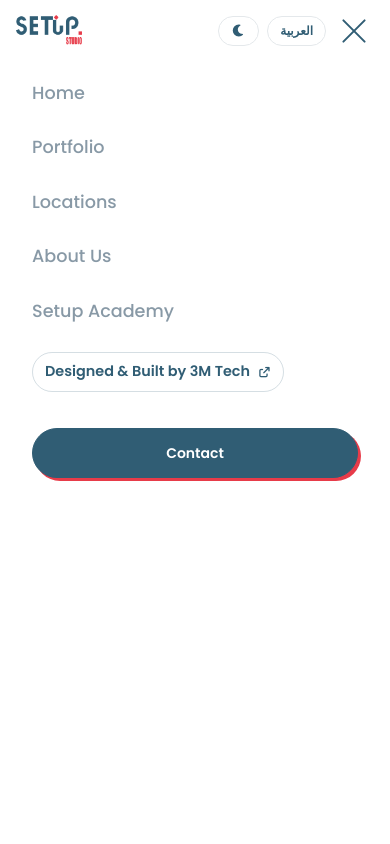
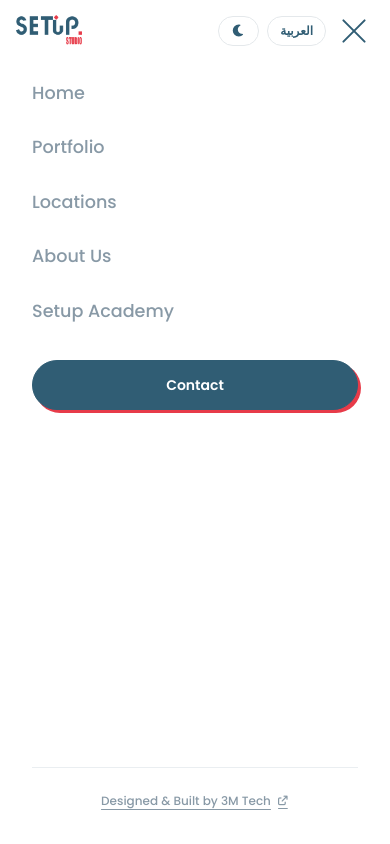
Before and after one commit to threemteach/setup-studio, a React (Vite) app in the folder frontend/: page /admin/login in a window 390 px wide. Both pictures are taken after a click on the button 354 px from the left and 31 px from the top of the page. Shown: the top 844 px of the page. Built offline with nearby package versions, Linux system fonts and the light colour scheme; no server answers.

Commit message:
Move mobile 3M credit below navigation

```diff
--- a/frontend/src/components/ui/Navbar.jsx
+++ b/frontend/src/components/ui/Navbar.jsx
@@ -119,21 +119,10 @@ export default function Navbar() {
               : "opacity-0 pointer-events-none lg:opacity-100 lg:pointer-events-auto"
           }`}
         >
-          <ul className="flex flex-col lg:flex-row items-start lg:items-center justify-center gap-7 lg:gap-[clamp(1.2rem,3vw,2.8rem)] list-none m-0 p-0">
-            {navLinks.map((link) => (
-              <li key={link.to} className={link.external ? "lg:hidden" : undefined}>
-                {link.external ? (
-                  <a
-                    href={link.to}
-                    target="_blank"
-                    rel="noopener noreferrer"
-                    className="inline-flex items-center gap-2 no-underline text-[0.9rem] font-semibold text-navy dark:text-white border border-navy/20 dark:border-white/20 rounded-full px-3 py-2 transition-all duration-200 hover:bg-navy hover:text-white dark:hover:bg-white dark:hover:text-navy"
-                  >
-                    <span>{t(link.labelEn, link.labelAr, lang)}</span>
-                    <i className="fa-solid fa-arrow-up-right-from-square text-[0.65rem]" aria-hidden="true" />
-                  </a>
-                ) : (
-                  <NavLink
+          <ul className="flex flex-col lg:flex-row items-start lg:items-center justify-center gap-7 lg:gap-[clamp(1.2rem,3vw,2.8rem)] h-full lg:h-auto pb-8 lg:pb-0 list-none m-0 p-0">
+            {navLinks.filter((link) => !link.external).map((link) => (
+              <li key={link.to}>
+                <NavLink
                       to={link.to}
                       end={link.to === "/"}
                       className={({ isActive }) =>
@@ -145,8 +134,7 @@ export default function Navbar() {
                       }
                     >
                     {t(link.labelEn, link.labelAr, lang)}
-                  </NavLink>
-                )}
+                </NavLink>
               </li>
             ))}
             <li className="lg:hidden w-full pt-2">
@@ -156,6 +144,17 @@ export default function Navbar() {
                 className="flex items-center justify-center w-full no-underline text-white bg-navy border border-navy rounded-full px-6 py-3.5 font-semibold text-sm shadow-[3px_3px_0_var(--color-red)] active:shadow-[1px_1px_0_var(--color-red)] transition-shadow duration-200"
               >
                 {t("Contact", "اتصل بنا", lang)}
+              </a>
+            </li>
+            <li className="lg:hidden w-full mt-auto pt-5 border-t border-navy/10 dark:border-white/10 text-center">
+              <a
+                href="https://3mtechs.com"
+                target="_blank"
+                rel="noopener noreferrer"
+                className="inline-flex items-center gap-1.5 text-xs font-medium text-[#8899a6] dark:text-white/50 underline underline-offset-4 transition-colors duration-200 hover:text-navy dark:hover:text-white"
+              >
+                <span>{t("Designed & Built by 3M Tech", "تصميم وبرمجة 3M Tech", lang)}</span>
+                <i className="fa-solid fa-arrow-up-right-from-square text-[0.6rem]" aria-hidden="true" />
               </a>
             </li>
           </ul>
```
